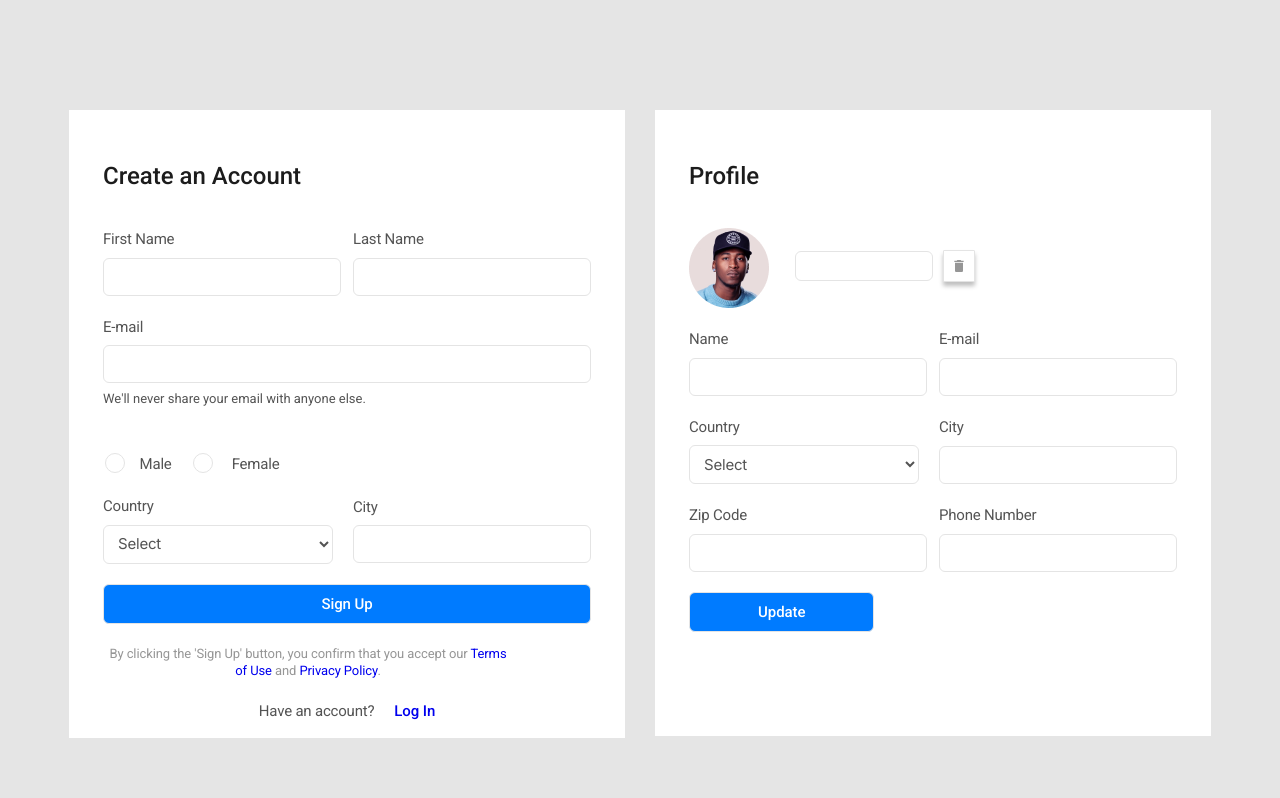
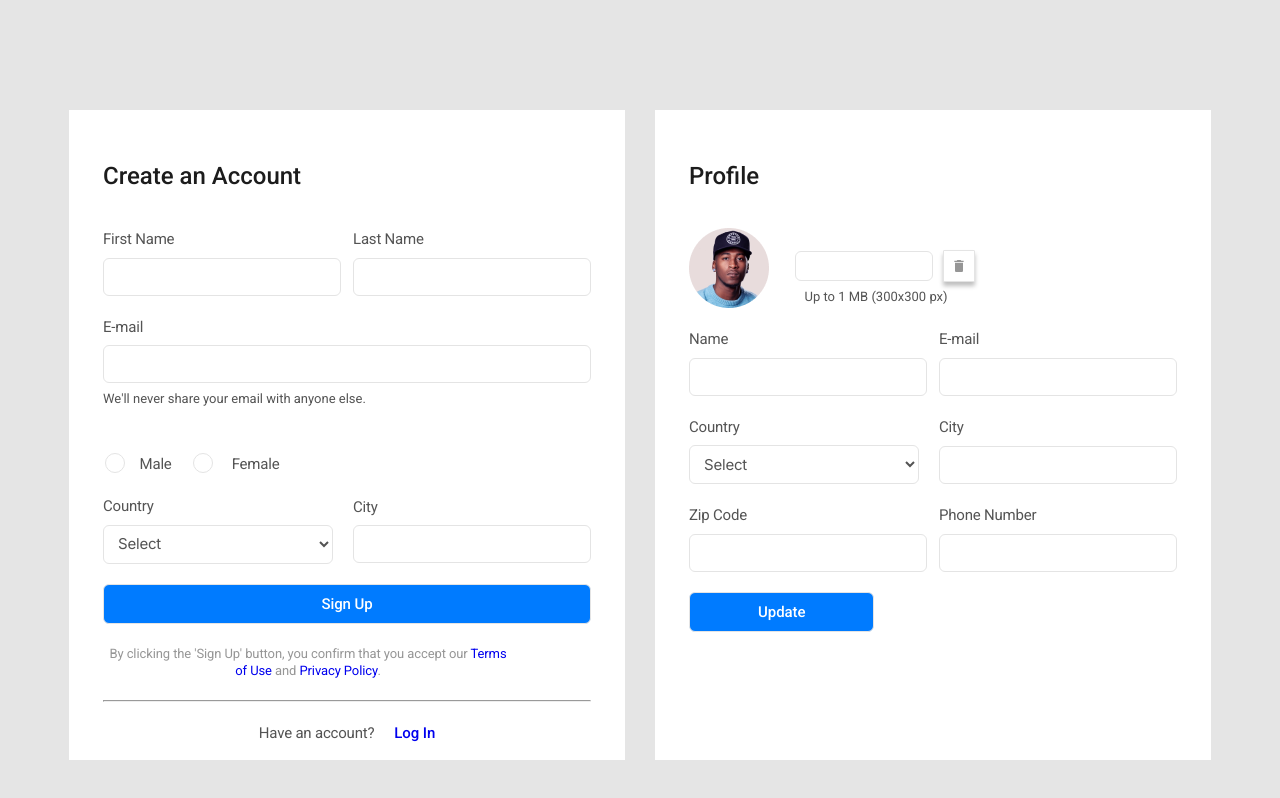
Before and after one commit to helenekn/form__beetroot, a plain HTML site: page index.html in a window 1280 px wide. Drawn offline with Linux system fonts and the light colour scheme.

Commit message:
correct form

```diff
--- a/css/style.css
+++ b/css/style.css
@@ -162,7 +162,7 @@ body {
 
 .form__terms {
    max-width: 410px;
-   margin-bottom: 20px;
+   padding-bottom: 20px;
 }
 
 .terms__text {
@@ -175,7 +175,8 @@ body {
 }
 
 .form__login {
-   margin-top: 20px;
+   padding-top: 20px;
+   position: relative;
 }
 
 .login {
@@ -184,6 +185,11 @@ body {
    justify-content: space-between;
    margin: 0 auto;
    gap: 20px;
+}
+
+.form__login::before {
+   content: "";
+   position: absolute;
 }
 
 .login__text {
@@ -211,7 +217,7 @@ body {
 }
 
 .form__button_small {
-   margin-bottom: 88px;
+   margin-bottom: 112px;
    width: 38%;
 }
 
--- a/index.html
+++ b/index.html
@@ -74,6 +74,7 @@
                      <a href="#">Privacy Policy</a>.
                   </p>
                </div>
+               <hr />
                <div class="form__login login">
                   <p class="login__text">Have an account?</p>
                   <p class="login__text">
@@ -87,10 +88,13 @@
                <h1 class="section__title">Profile</h1>
                <div class="form__photo photo">
                   <img src="./assets/img/photo.png" alt="" class="photo__img" />
-                  <label>
-                     <input type="file" class="form__input" />
-                     <span></span>
-                  </label>
+                  <div class="data-flex">
+                     <label>
+                        <input type="file" class="form__input" />
+                        <span></span>
+                     </label>
+                     <p class="bottom-text">Up to 1 MB (300x300 px)</p>
+                  </div>
                   <div class="trash">
                      <a href=""
                         ><img src="./assets/icons/trash.svg" alt="trash"
```
